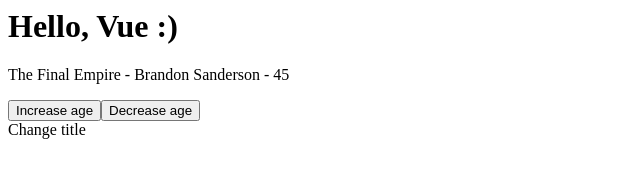
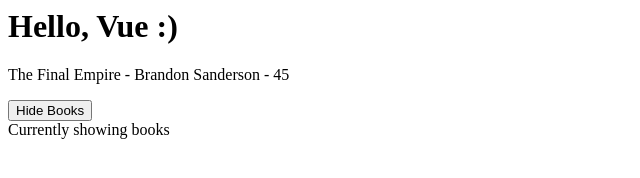
Before and after one commit to hekla00/vue_firebase, a plain HTML site: page index.html in a window 1280 px wide. Shown: the whole page, without its empty margins (0-640 px from the left). Drawn offline with nearby package versions, Linux system fonts and the light colour scheme.

Commit message:
lesson 10: Conditional Rendering

```diff
--- a/app.js
+++ b/app.js
@@ -6,14 +6,16 @@ const app = Vue.createApp({
   //template: "<h2>I am the template</h2>",
   data() {
     return {
+      showBooks: true,
       title: "The Final Empire",
       author: "Brandon Sanderson",
       age: 45,
     };
   },
   methods: {
-    changeTitle(title) {
-      this.title = title;
+    toggleShowBooks() {
+      //!this.showBooks means when its the opposite of what it is
+      this.showBooks = !this.showBooks;
     },
   },
 });
--- a/index.html
+++ b/index.html
@@ -9,12 +9,15 @@
   <body>
     <h1>Hello, Vue :)</h1>
     <div id="app">
-      <p>{{ title }} - {{ author }} - {{ age }}</p>
-      <!--v-on allows us to react to different types of events-->
-      <!--v-on: can be written as @-->
-      <button v-on:click="age++">Increase age</button>
-      <button @click="age--">Decrease age</button>
-      <div @click="changeTitle('Oathbringer')">Change title</div>
+      <div v-if="showBooks">
+        <p>{{ title }} - {{ author }} - {{ age }}</p>
+      </div>
+      <button @click="toggleShowBooks">
+        <span v-if="showBooks">Hide Books</span>
+        <span v-else>Show Books</span>
+      </button>
+
+      <div v-show="showBooks">Currently showing books</div>
     </div>
     <script src="app.js"></script>
   </body>
```
